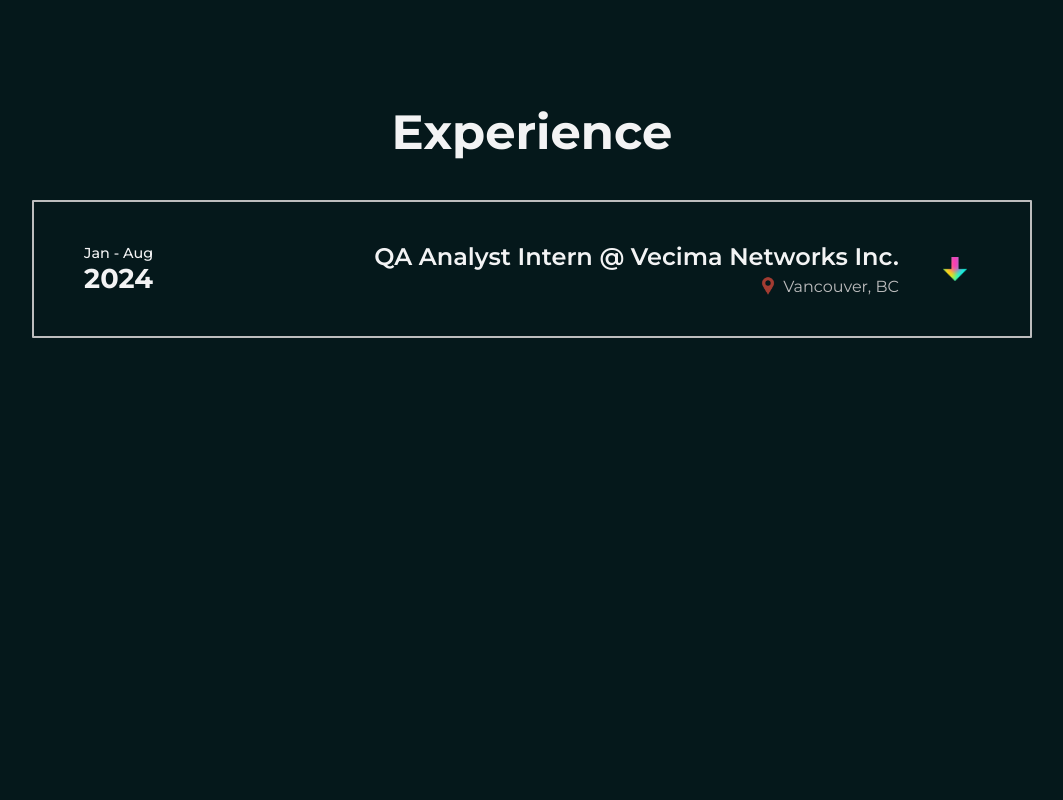
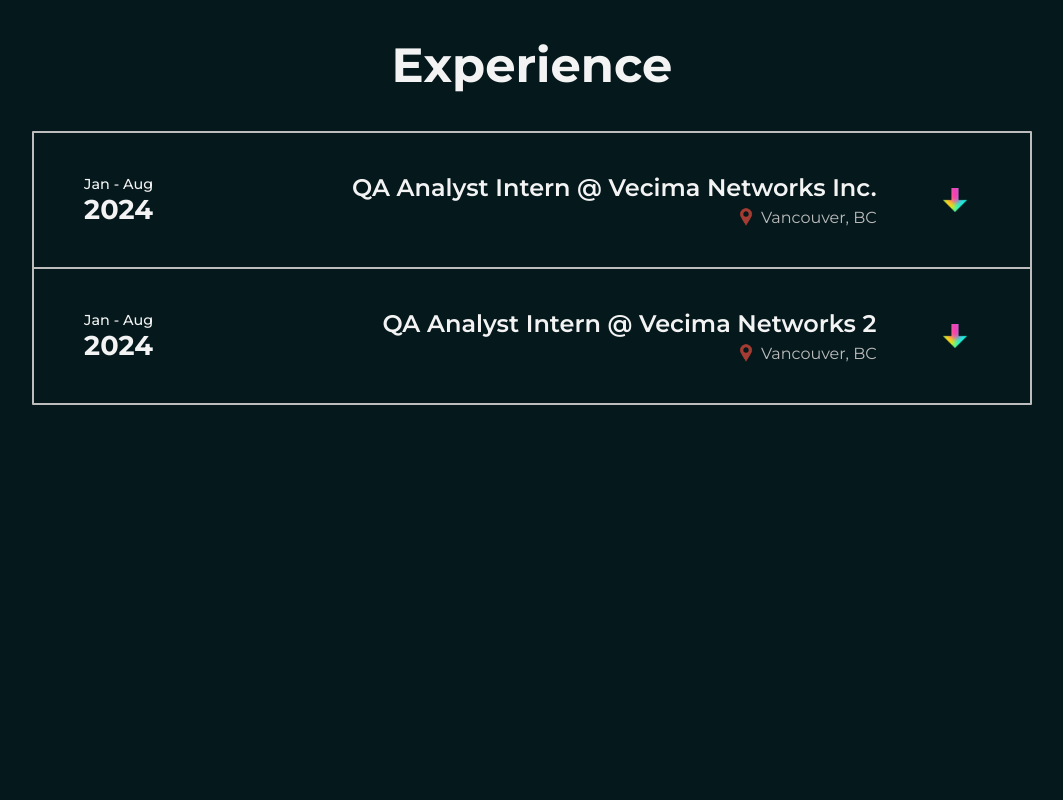
Before and after one commit to michlam/portfolio-website, a React (Vite) app: page / in a window 1280 px wide. Shown: the part 2020-2820 px from the top of the page, without its empty margins (108-1171 px from the left). Built offline with nearby package versions, Linux system fonts and the light colour scheme.

Commit message:
adjusted summary spacing

```diff
--- a/src/components/Experience.css
+++ b/src/components/Experience.css
@@ -33,6 +33,7 @@
     border: 2px solid var(--french-grey);
     border-radius: 1px;
     padding: 40px 50px;
+    margin-top: -2px;
     display: flex;
     align-items: center;
     justify-content: space-between;
@@ -72,7 +73,6 @@
     flex-direction: column;
     justify-content: center;
     align-items: center;
-    margin-right: 220px;
 
     & > h4 {
         margin: 0;
@@ -89,6 +89,8 @@
 .work-description {
     display: flex;
     flex-direction: column;
+    align-items: right;
+    width: 700px;
 
     & > h2 {
         margin: 0 0 5px;
@@ -124,7 +126,7 @@
 
     /* background-image: url("../assets/Vecima_Logo.svg"); */
     background-repeat: no-repeat;
-    background-position: 650px 100px;
+    background-position: 650px 130px;
     background-size: 350px;
 
     & > p {
@@ -151,8 +153,6 @@
         font-size: 0.9rem;
     }
 }
-
-
 
 .work-link {
     display: flex;
--- a/src/components/Experience.jsx
+++ b/src/components/Experience.jsx
@@ -17,12 +17,9 @@
             )
         })
 
-        // const bgStyle = `background-image: url(${exp.imagePath})`;
-        const imagePath = "../../public/Vecima_Logo.svg"
         const bgStyle = {
             backgroundImage: `url(${exp.imagePath})`,
         }
-
 
         return (
             <div className="experience-content" key={exp.role}>
--- a/src/data/experienceData.js
+++ b/src/data/experienceData.js
@@ -17,5 +17,24 @@
             "JavaScript", "Sahi", "GPS", "Test Automation", "Agile",
         ],
         imagePath: "/Vecima_Logo.svg"
+    },
+    {
+        date1: "Jan - Aug",
+        date2: "2024",
+        role: "QA Analyst Intern @ Vecima Networks 2",
+        location: "Vancouver, BC",
+
+        link: "https://neroglobal.com/",
+        description: "During this internship, I worked to test every part of the GPS solution suite, including websites, internal tools, APIs, third-party integrations, and hardware.",
+        responsibilities: [
+            "Developed and executed functional tests for over seven GPS device models, adhering to criteria set by client use cases and specific device protocols.",
+            "Contributed over 100 test cases to our Sahi test automation suite, significantly reducing release night downtime.",
+            "Created a robust and scalable automation script to initialize hundreds of devices, saving hours of manual input for bulk client registration.",
+            "As principal QA for a third party integration, translated client requirements into actionable E2E test plans and automated tests within a strict release schedule.",
+        ],
+        skills: [
+            "JavaScript", "Sahi", "GPS", "Test Automation", "Agile",
+        ],
+        imagePath: "/Vecima_Logo.svg"
     }
 ]
```
